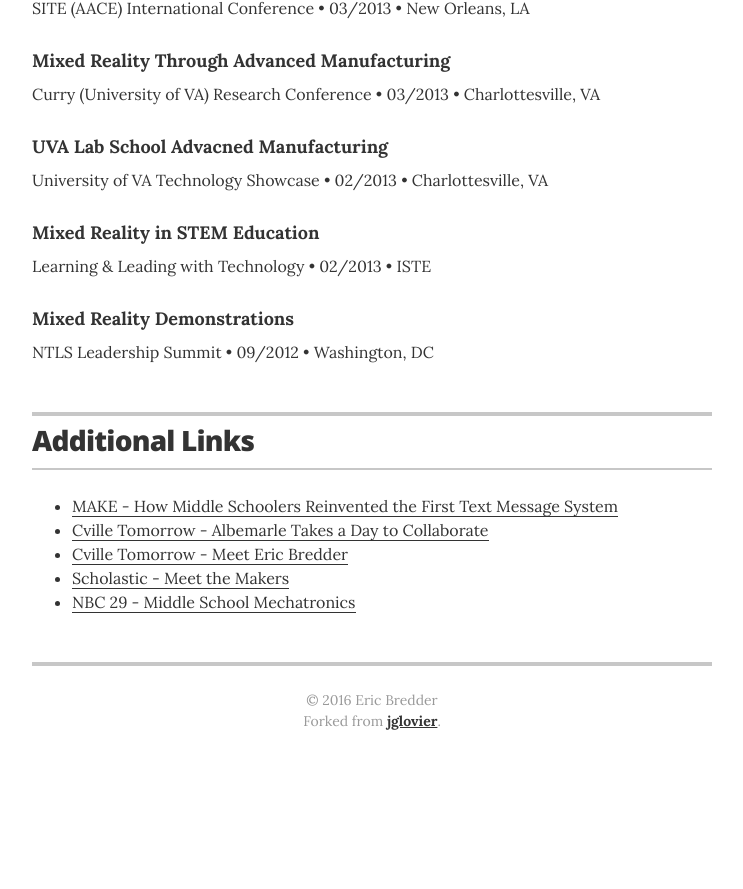
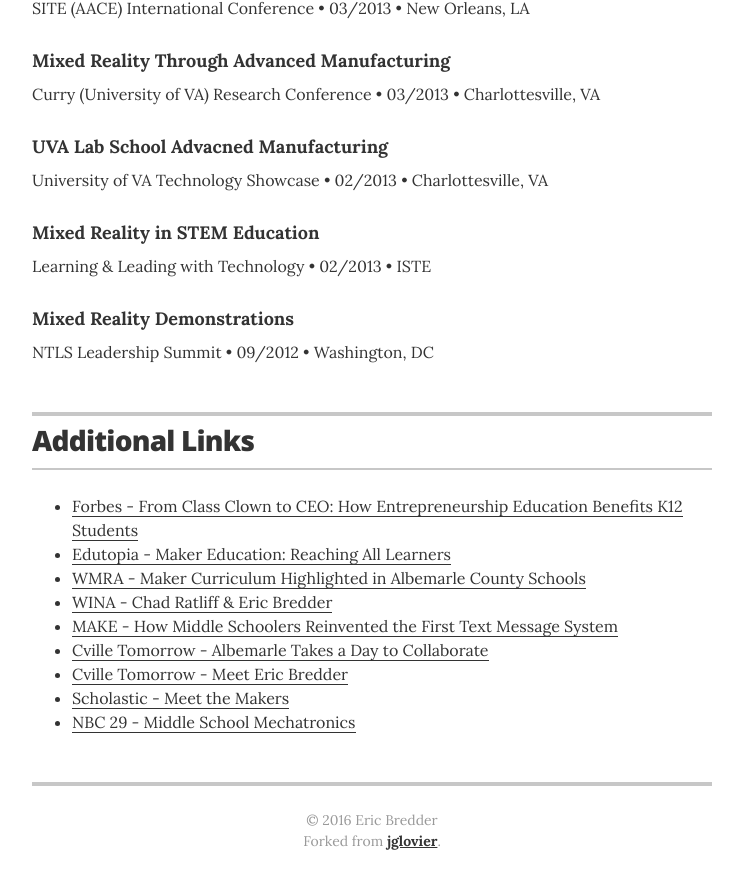
Before and after one commit to eabredder/eabredder.github.io, a Jekyll site: the page built from index.html, in a window 1280 px wide and 900 px high, scrolled down 3776 px. Shown: the top 889 px of the window, without its empty margins (268-1011 px from the left). Built offline with Jekyll 4.4.1, drawn with Linux system fonts in a browser that asks for light colours; before the commit the page ends 4556 px from its top, so only the background shows below that.

Commit message:
Update resume.html

```diff
--- a/_layouts/resume.html
+++ b/_layouts/resume.html
@@ -344,11 +344,15 @@
 
         <div class="resume-item">
           <ul class="resume-item-list">
-            <li><a href="http://makezine.com/2015/06/29/re-inventing-first-text-message-system/">MAKE - How Middle Schoolers Reinvented the First Text Message System</a></li>
-            <li><a href="http://www.cvilletomorrow.org/news/article/19415-making-connections-conference/">Cville Tomorrow - Albemarle Takes a Day to Collaborate</a></li>
-            <li><a href="http://www.cvilletomorrow.org/news/article/19928-eric-bredder/">Cville Tomorrow - Meet Eric Bredder</a></li>
-            <li><a href="http://www.scholastic.com/browse/article.jsp?id=3758299">Scholastic - Meet the Makers</a></li>
-            <li><a href="http://www.nbc29.com/story/23613853/albemarle-middle-school-offers-mechatronics-class">NBC 29 - Middle School Mechatronics</a></li>
+            <li><a href="http://www.forbes.com/sites/darden/2015/11/09/from-class-clown-to-ceo-how-entrepreneurship-education-benefits-k-12-students/#7f570d3e12bc" target="_blank">Forbes - From Class Clown to CEO: How Entrepreneurship Education Benefits K12 Students</a></li>
+            <li><a href="http://www.edutopia.org/practice/maker-education-reaching-all-learners" target="_blank">Edutopia - Maker Education: Reaching All Learners</a></li>
+            <li><a href="http://wmra.org/post/maker-curriculum-highlighted-albemarle-county-schools" target="_blank">WMRA - Maker Curriculum Highlighted in Albemarle County Schools</a></li>
+            <li><a href="http://wina.com/morning-news/chad-ratliff-and-eric-bredder/" target="_blank">WINA - Chad Ratliff & Eric Bredder</a></li>
+            <li><a href="http://makezine.com/2015/06/29/re-inventing-first-text-message-system/" target="_blank">MAKE - How Middle Schoolers Reinvented the First Text Message System</a></li>
+            <li><a href="http://www.cvilletomorrow.org/news/article/19415-making-connections-conference/" target="_blank">Cville Tomorrow - Albemarle Takes a Day to Collaborate</a></li>
+            <li><a href="http://www.cvilletomorrow.org/news/article/19928-eric-bredder/" target="_blank">Cville Tomorrow - Meet Eric Bredder</a></li>
+            <li><a href="http://www.scholastic.com/browse/article.jsp?id=3758299" target="_blank">Scholastic - Meet the Makers</a></li>
+            <li><a href="http://www.nbc29.com/story/23613853/albemarle-middle-school-offers-mechatronics-class" target="_blank">NBC 29 - Middle School Mechatronics</a></li>
 
           </ul>
         </div>
```
